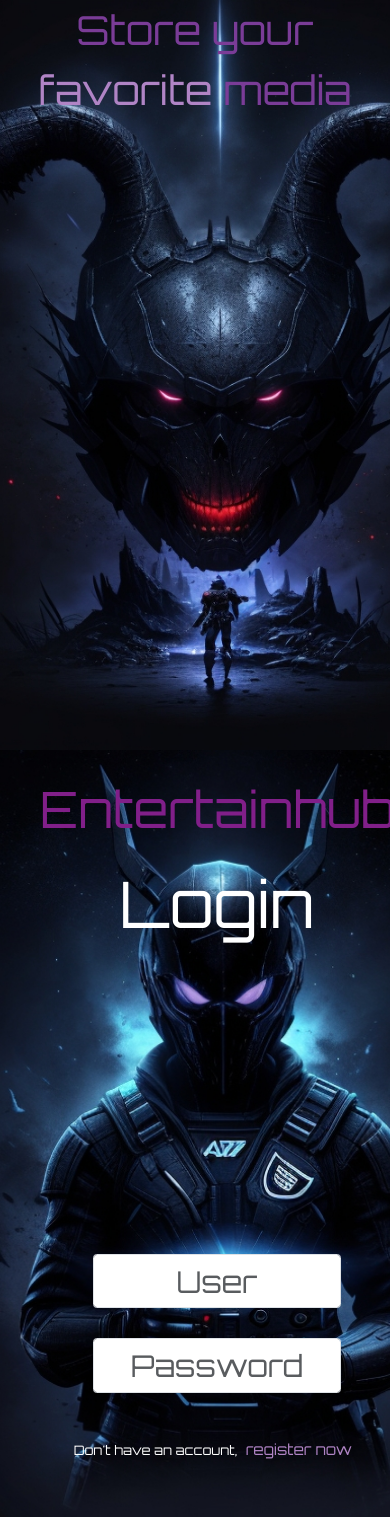
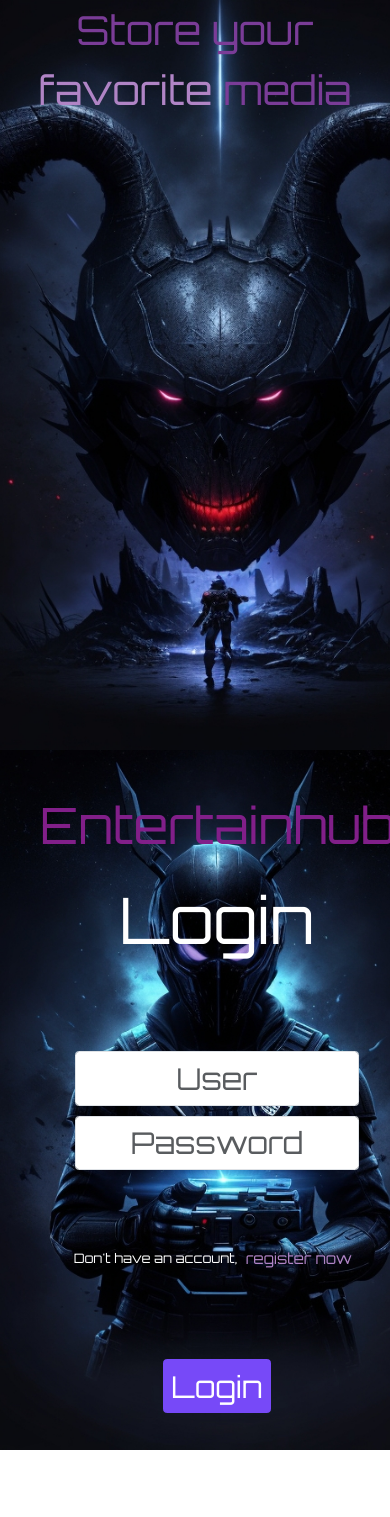
Before and after one commit to ottosuhett/EntertainHub, a Next.js app: page / in a window 390 px wide. Shown: the top 1517 px of the page. After the commit the page ends 1450 px from the top, so only its background shows below. Built offline with nearby package versions, Linux system fonts and the light colour scheme.

Commit message:
Ajuste do tamanho dos formularios e gap no arquivo module do LoginWindow

```diff
--- a/src/components/Login/LoginWindow.module.scss
+++ b/src/components/Login/LoginWindow.module.scss
@@ -93,11 +93,11 @@
             flex-direction: column;
             justify-content: center;
             align-items: center;
-            gap: 3rem;
+            gap: 1rem;
             width: 100%;
             .input{
                 display: flex;
-                width: 70%;
+                width: 80%;
                 font-size: 3rem;
                 text-align: center;
             }
@@ -128,8 +128,11 @@
     .leftContainer{
         min-height: 75rem;
     }
-    .inputsDiv{
-        margin-top: 25rem;
+    // .inputsDiv{
+    //     margin-top: 25rem;
+    // }
+    .rightContainer{
+        min-height: 70rem;
     }
 }
 
```
